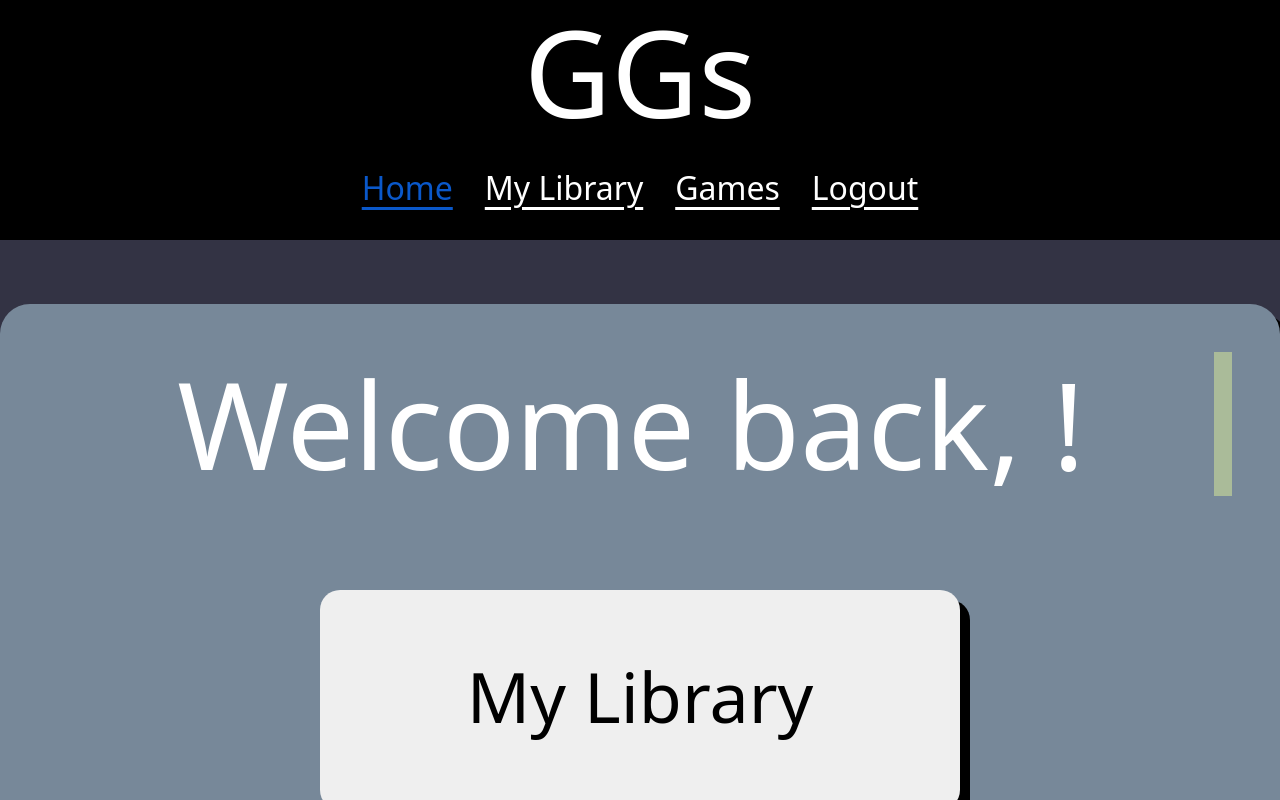
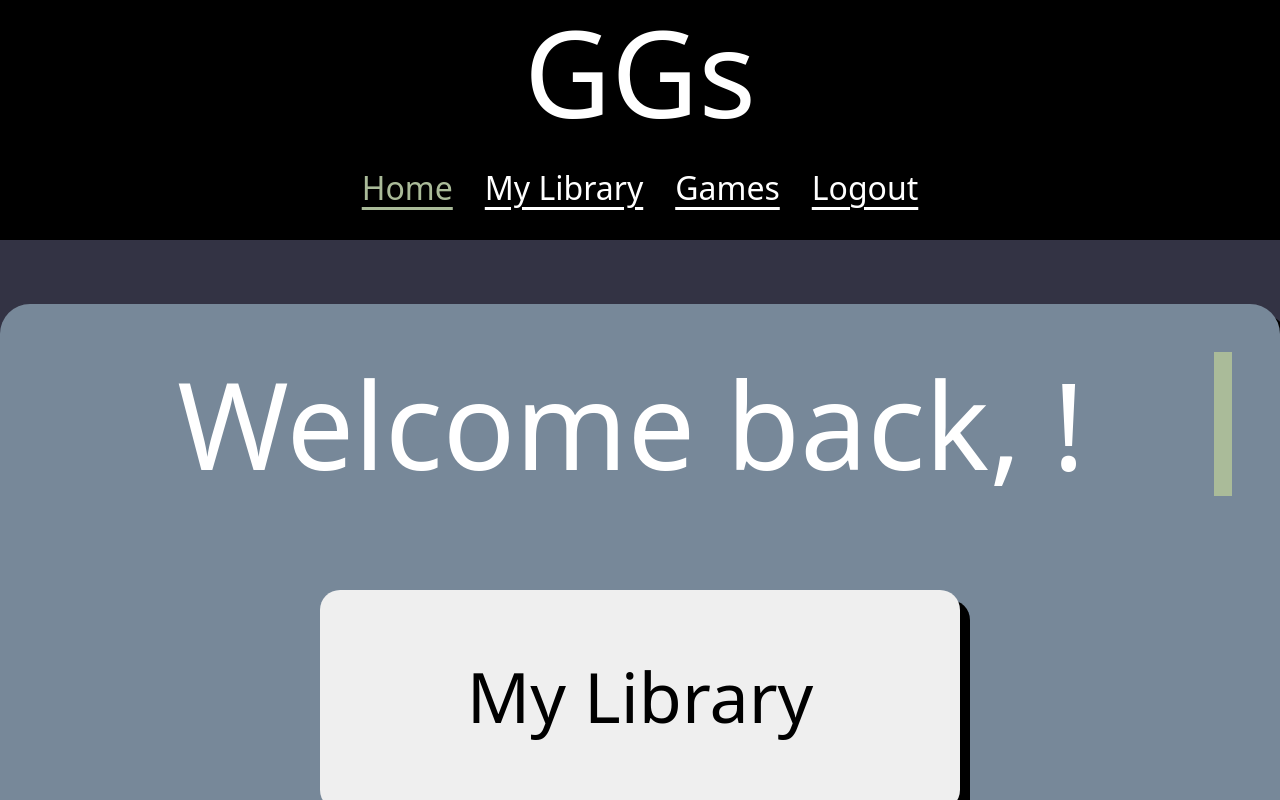
Before and after one commit to brian-walvoord/GGs, a React (Create React App) app in the folder frontend/: page /home in a window 1280 px wide. In both pictures the pointer is over the link "Home". Shown: the top 800 px of the page. Built offline with nearby package versions, Linux system fonts and the light colour scheme; no server answers.

Commit message:
style: changed hover buttons to accent color

```diff
--- a/frontend/src/sass/layout/Navbar.scss
+++ b/frontend/src/sass/layout/Navbar.scss
@@ -17,4 +17,7 @@
   color: v.$white;
   font-size: xx-large;
   text-underline-position: under;
+  &:hover {
+    color: v.$accent-color;
+  }
 }
--- a/frontend/src/sass/pages/Homepage.scss
+++ b/frontend/src/sass/pages/Homepage.scss
@@ -50,10 +50,7 @@
     transform: translateY(10px) translateX(10px);
   }
   &:hover {
-    background-color: v.$primary-color;
-    .welcome-btn-txt {
-      color: v.$neutral-color;
-    }
+    background-color: v.$accent-color;
   }
 }
 
```
